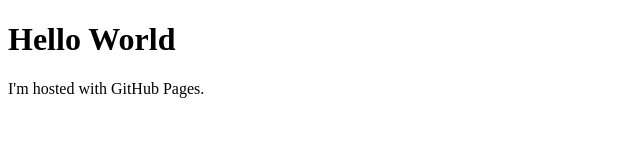
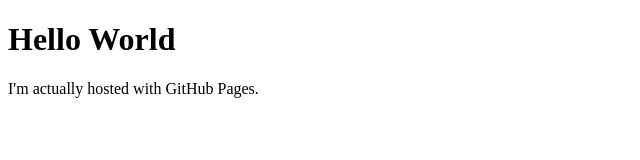
Before and after one commit to mapeje/mapeje.github.io, a plain HTML site: page index.html in a window 1280 px wide. Shown: the full height of the page, 0-640 px from the left. Drawn offline with Linux system fonts and the light colour scheme.

Commit message:
Initial commit

```diff
--- a/index.html
+++ b/index.html
@@ -2,6 +2,6 @@
 <html>
 <body>
 <h1>Hello World</h1>
-<p>I'm hosted with GitHub Pages.</p>
+<p>I'm actually hosted with GitHub Pages.</p>
 </body>
 </html>
```
